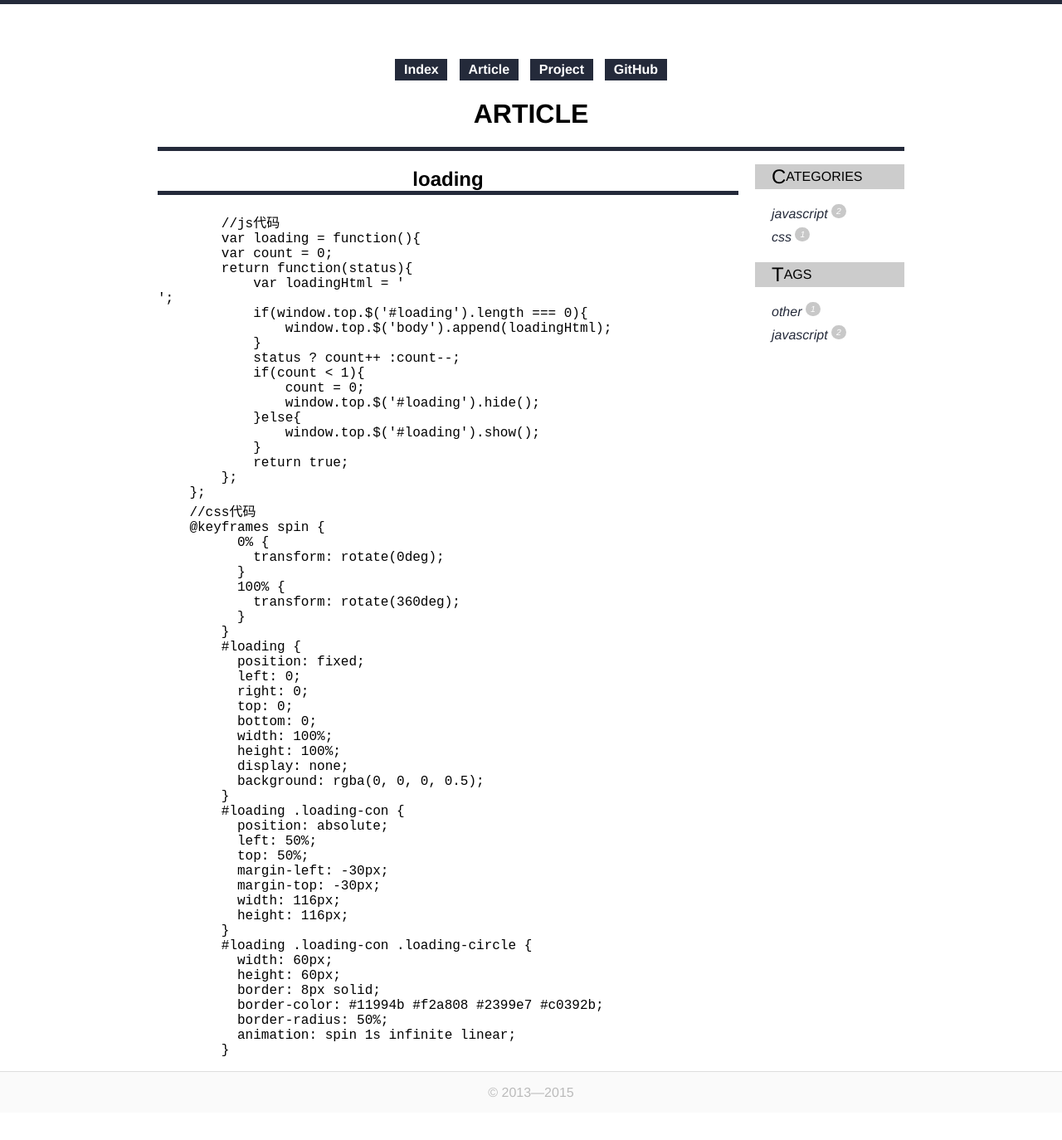
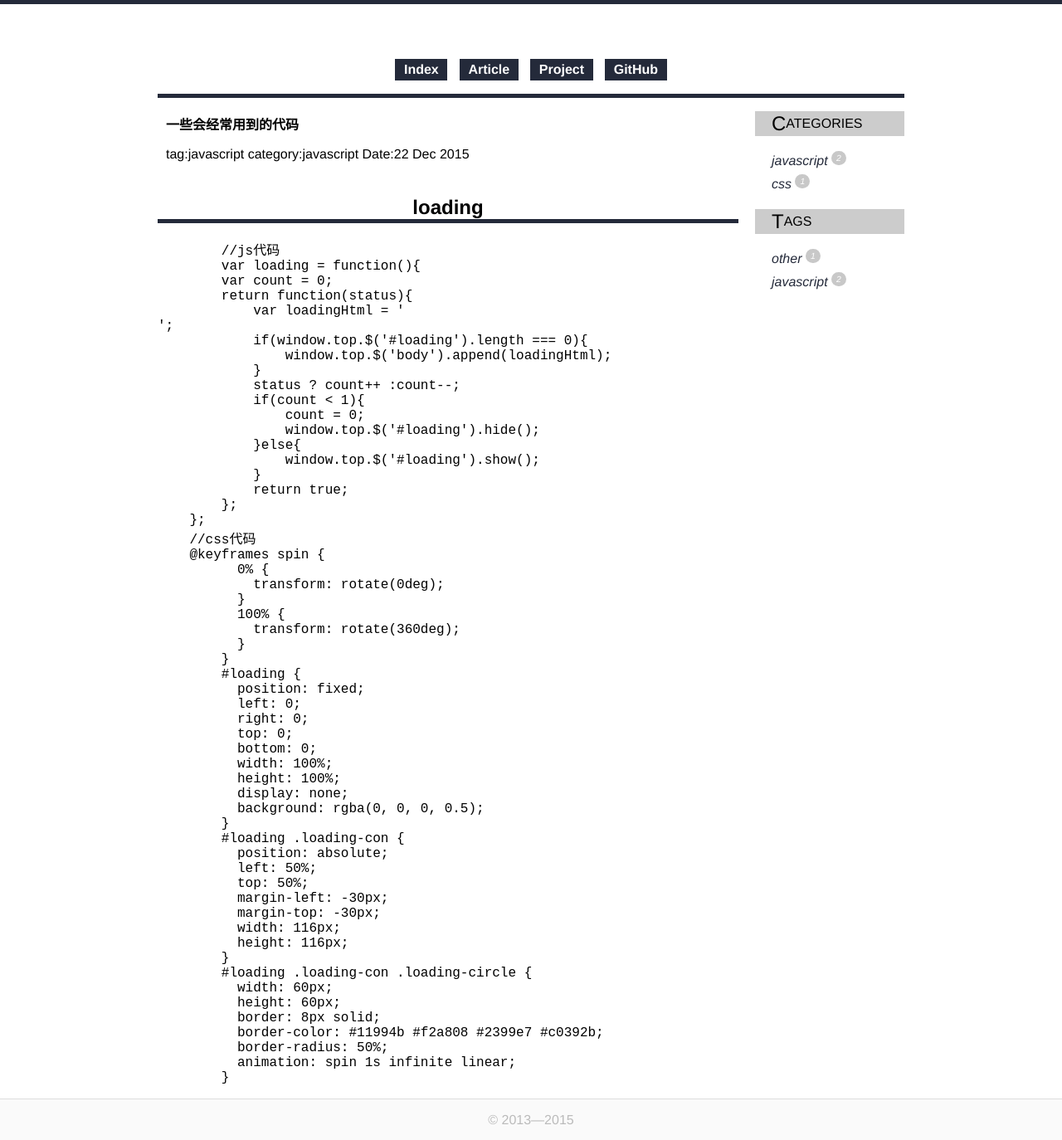
Before and after one commit to pizimu/blog, a Jekyll site: the page built from _posts/2015-12-22-common-code.html, in a window 1280 px wide. Shown: the whole page at 83% size. Built offline with Jekyll 4.4.1, drawn with Linux system fonts in a browser that asks for light colours; before the commit the page ends 1341 px from its top, so only the background shows below that.

Commit message:
Update 2015-12-22-common-code.html

```diff
--- a/_posts/2015-12-22-common-code.html
+++ b/_posts/2015-12-22-common-code.html
@@ -1,5 +1,5 @@
 ---
-layout: article
+layout: blog-info
 title: 一些会经常用到的代码
 tags: [javascript]
 categories: [javascript]
```
